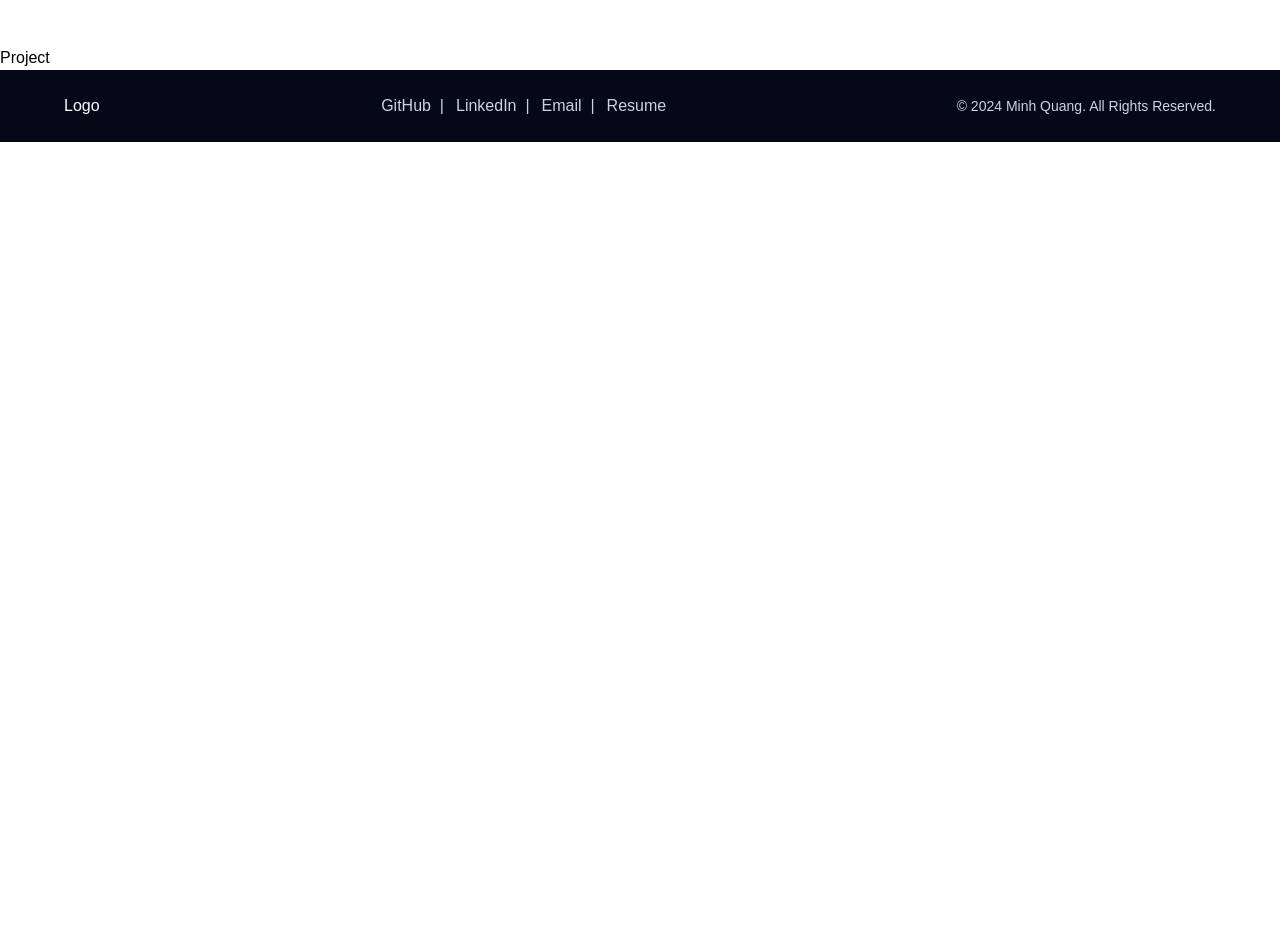
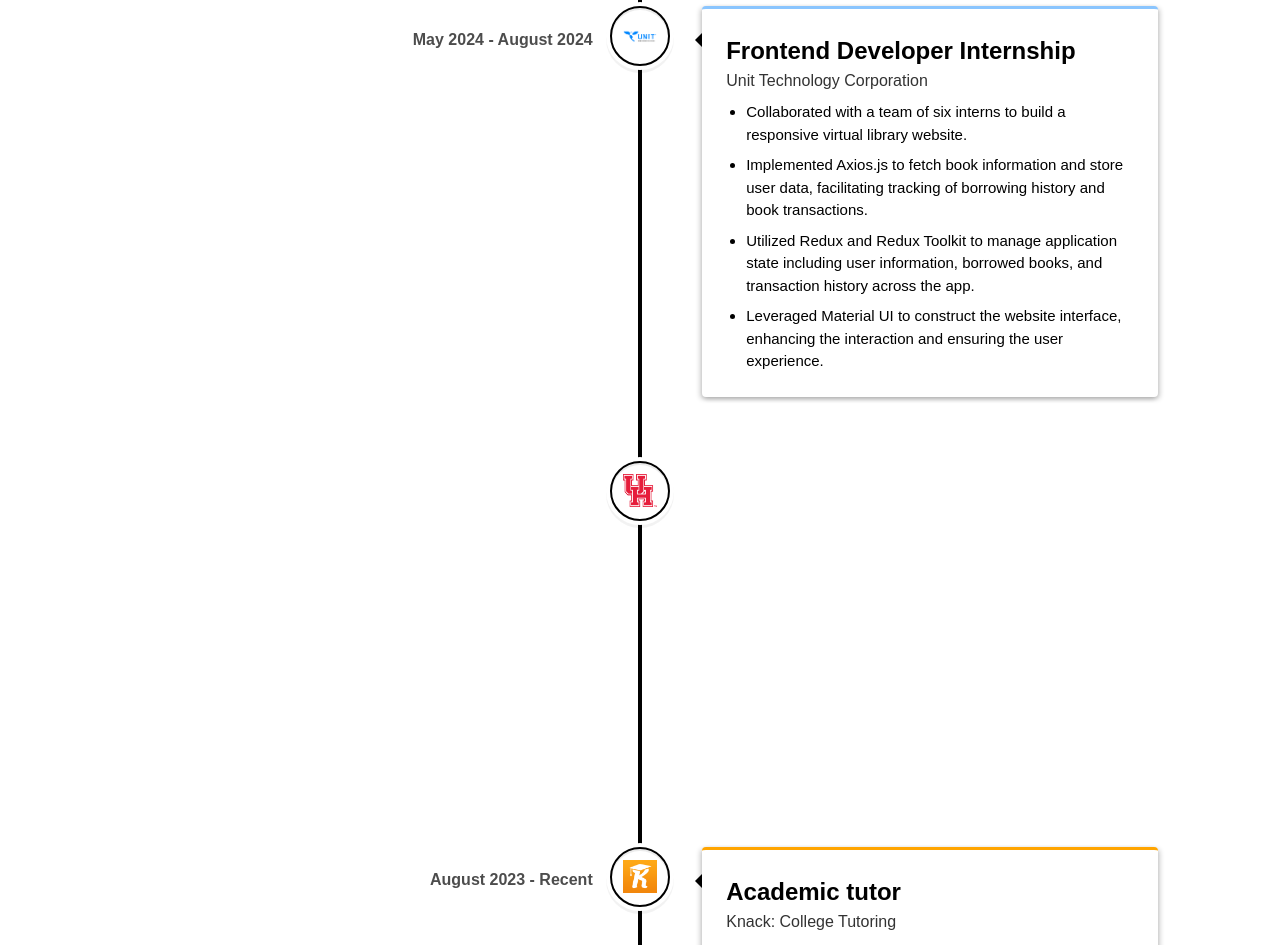
Before and after one commit to MinhhQuangg/My-website, a React (Vite) app in the folder Frontend/: page / in a window 1280 px wide. Shown: the part 1221-2166 px from the top of the page. Before the commit the page ends 1363 px from the top, so only its background shows below. Built offline with nearby package versions, Linux system fonts and the light colour scheme.

Commit message:
adding experiences

```diff
--- a/Frontend/src/assets/index.js
+++ b/Frontend/src/assets/index.js
@@ -18,6 +18,9 @@ import redux from "./tech/redux.png";
 import sql from "./tech/sql.png";
 import tailwindcss from "./tech/tailwindcss.png";
 import UH from "./experience/UH.png";
+import Unit from "./experience/Unit.png";
+import Knack from "./experience/Knack.png";
+
 export {
   menu,
   nodejs,
@@ -39,4 +42,6 @@ export {
   sql,
   tailwindcss,
   UH,
+  Unit,
+  Knack,
 };
--- a/Frontend/src/components/Experience.jsx
+++ b/Frontend/src/components/Experience.jsx
@@ -21,7 +21,7 @@ const Experience = () => {
           Education and Work Experience
         </h2>
       </motion.div>
-      <div className="mt-20 flex flex-col">
+      <div className="mt-5 flex flex-col">
         <VerticalTimeline lineColor="black">
           {experiences.map((experience, index) => (
             <ExperienceCard key={index} experience={experience} />
--- a/Frontend/src/components/ExperienceCard.jsx
+++ b/Frontend/src/components/ExperienceCard.jsx
@@ -18,7 +18,7 @@ const ExperienceCard = ({ experience, key }) => (
     }
     iconStyle={{
       background: experience.iconBg,
-      border: "2px solid red",
+      border: "2px solid black",
       justifyItems: "center",
     }}
     icon={
--- a/Frontend/src/constants/index.js
+++ b/Frontend/src/constants/index.js
@@ -17,6 +17,8 @@ import {
   sql,
   tailwindcss,
   UH,
+  Knack,
+  Unit,
 } from "../assets";
 
 export const sections = [
@@ -57,16 +59,55 @@ export const contacts = [
 
 export const experiences = [
   {
-    title: "Undergraduate Student",
-    company: "University of Houston - Main Campus",
+    title: "Research Assistant - Research Mentor ",
+    company:
+      "The Uniqueness of Source Code - Software Engineer Research, University of Houston",
     borderTop: "red",
     icon: UH,
     iconBg: "white",
-    date: "August 2019 - May 2023",
+    date: "August 2024 - Recent",
     descriptions: [
-      "A full-time student major in Biochemistry and minor in Mathematics.",
-      "Graduated in May-2023 with GPA of 3.73 and Cum Lauda honors.",
-      "Active member for various organizations such as Alpha Epsilon Delta, Cougar CS, and Code Coogs.",
+      "Use the tokenize library to analyze the code patterns and structures across about + 2000 programming projects and examine their uniqueness based on the percentage of syntactic redundancy.",
+      "Apply the outcomes of syntactic redundancy to generate the list of code snippets for usage.",
+    ],
+  },
+  {
+    title: "Frontend Developer Internship",
+    company: "Unit Technology Corporation",
+    borderTop: "#8ac5fe",
+    icon: Unit,
+    iconBg: "white",
+    date: "May 2024 - August 2024",
+    descriptions: [
+      "Collaborated with a team of six interns to build a responsive virtual library website.",
+      "Implemented Axios.js to fetch book information and store user data, facilitating tracking of borrowing history and book transactions.",
+      "Utilized Redux and Redux Toolkit to manage application state including user information, borrowed books, and transaction history across the app.",
+      "Leveraged Material UI to construct the website interface, enhancing the interaction and ensuring the user experience.",
+    ],
+  },
+  {
+    title: "Research Assistant - Research Mentor ",
+    company:
+      "The Uniqueness of Source Code - Software Engineer Research, University of Houston",
+    borderTop: "red",
+    icon: UH,
+    iconBg: "white",
+    date: "August 2023 - December 2023",
+    descriptions: [
+      "Employed the Traci Sumo library to control the vehicles and explored the dynamic user equilibrium to determine the most optimal route for avoiding traffic congestion during peak hours.",
+      "Simulated virtual vehicles to optimize routes reduce over 50% of expected time and prevent traffic congestion.",
+    ],
+  },
+  {
+    title: "Academic tutor ",
+    company: "Knack: College Tutoring",
+    borderTop: "orange",
+    icon: Knack,
+    iconBg: "white",
+    date: "August 2023 - Recent",
+    descriptions: [
+      "Assist students’ performance in science, computer science, and mathematics courses.",
+      "Utilize various learning styles with simplify complex topics for ensuring the understanding of concepts and principles",
     ],
   },
 ];
```
Also changed, not shown: Frontend/src/assets/experience/Knack.png (added), Frontend/src/assets/experience/Unit.png (added).
